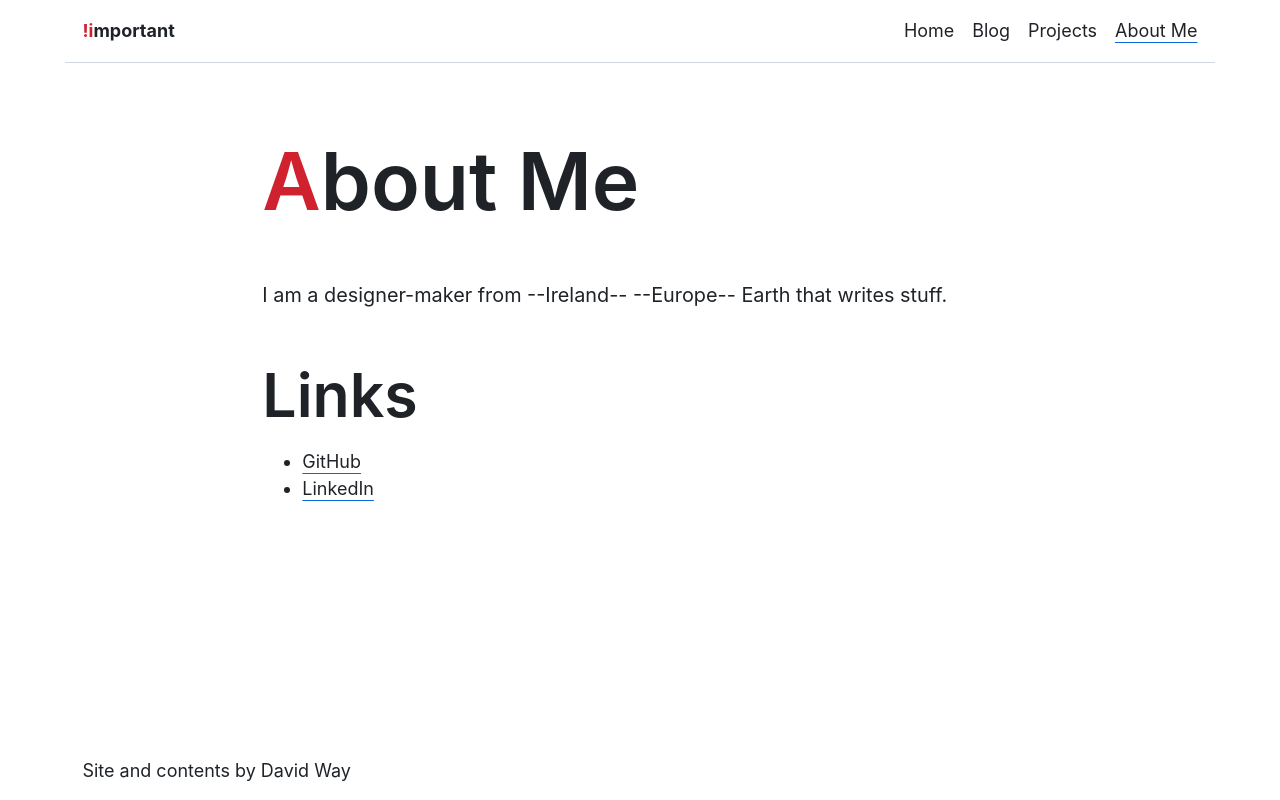
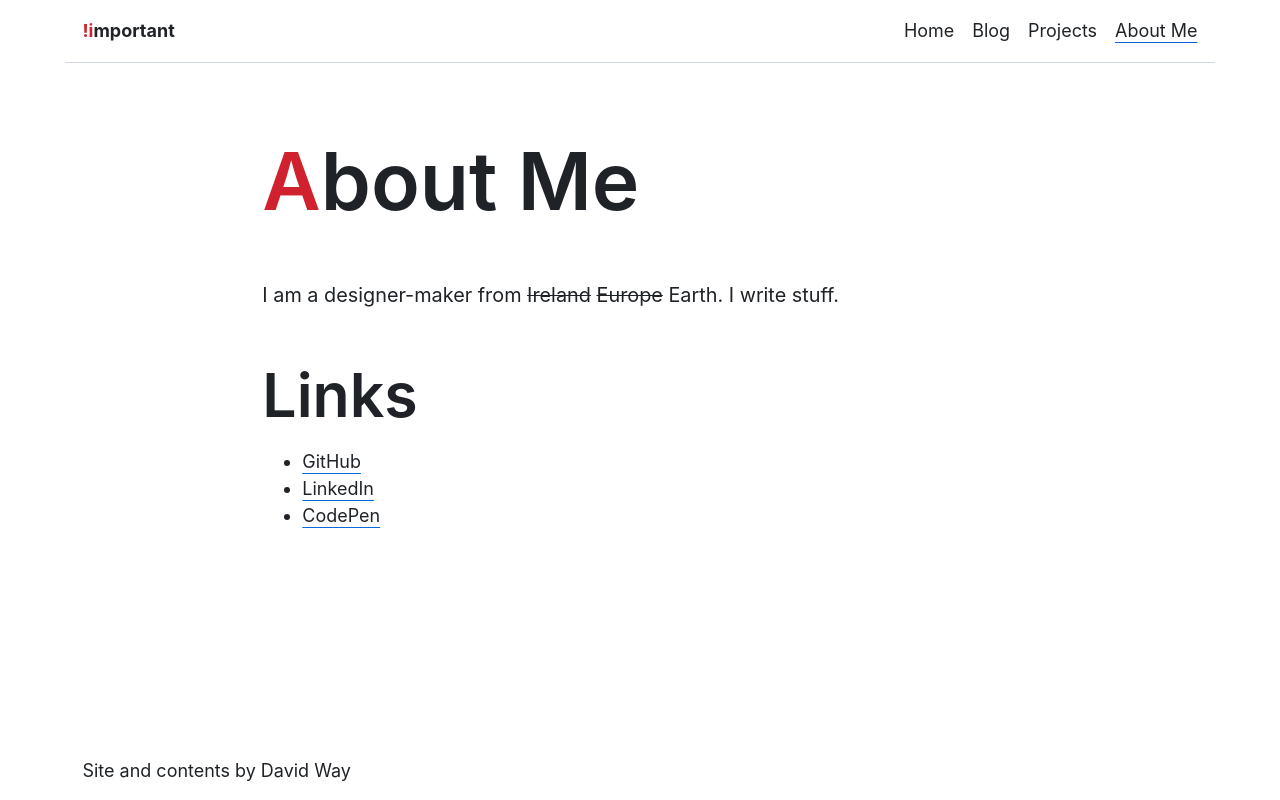
Before and after one commit to David-Way/david-way.github.io, an Eleventy site: page content/about/index.md in a window 1280 px wide. Built offline with nearby package versions, Linux system fonts and the light colour scheme; Eleventy itself is replaced by a stand-in of ours; files that its build step writes are made by us from their sources.

Commit message:
Update index.md

```diff
--- a/content/about/index.md
+++ b/content/about/index.md
@@ -7,9 +7,10 @@ eleventyNavigation:
 
 # About Me
 
-I am a designer-maker from --Ireland-- --Europe-- Earth that writes stuff.
+I am a designer-maker from <del>Ireland</del> <del>Europe</del> Earth. I write stuff.
 
 ## Links
 
 - [GitHub](https://github.com/David-Way)
 - [LinkedIn](https://www.linkedin.com/in/david-way-ireland/)
+- [CodePen](https://codepen.io/David-Way)
```
